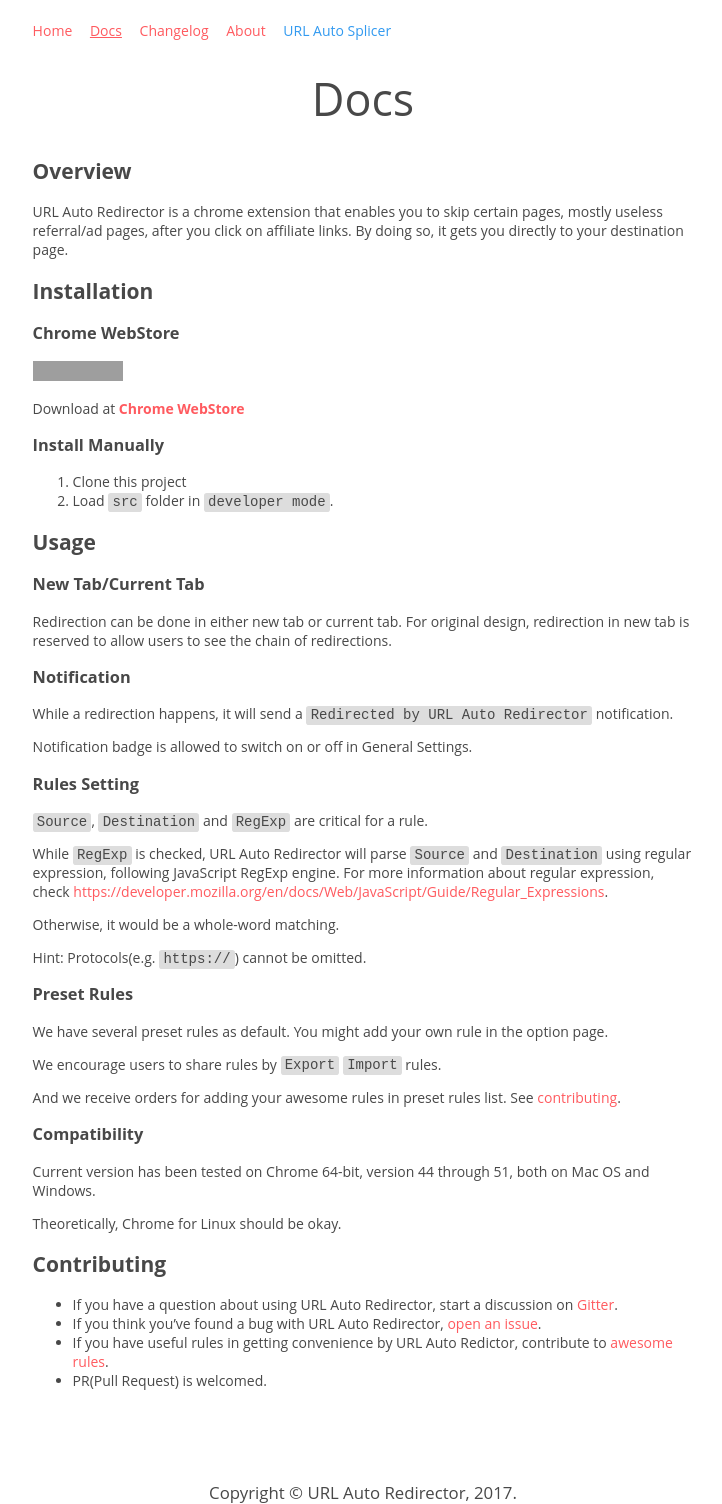
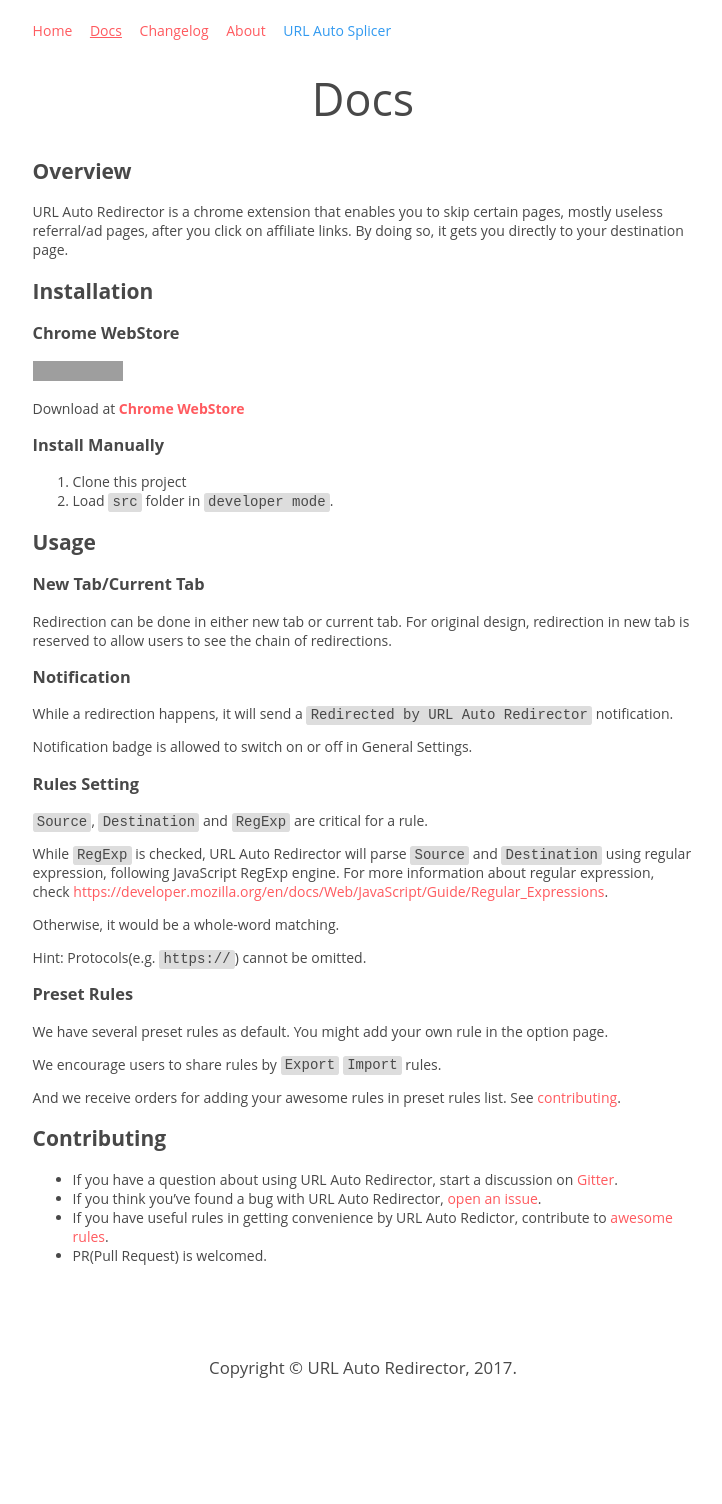
Before and after one commit to URLAutoRedirector/urlautoredirector.github.io, a Jekyll site: the page built from _docs/docs.md, in a window 1280 px wide. Shown: the whole page, without its empty margins (277-999 px from the left). Built offline with Jekyll 4.4.1, drawn with Linux system fonts in a browser that asks for light colours; after the commit the page ends 1379 px from its top, so only the background shows below that; grey boxes are pictures that could not be loaded.

Commit message:
Remove compatibility part of docs

```diff
--- a/_docs/docs.md
+++ b/_docs/docs.md
@@ -52,12 +52,6 @@
 
 And we receive orders for adding your awesome rules in preset rules list. See [contributing](#contributing).
 
-### Compatibility
-
-Current version has been tested on Chrome 64-bit, version 44 through 51, both on Mac OS and Windows.
-
-Theoretically, Chrome for Linux should be okay.
-
 ## Contributing
 
 * If you have a question about using URL Auto Redirector, start a discussion on [Gitter](https://gitter.im/UrlAutoRedirector/UrlAutoRedirector).
```
